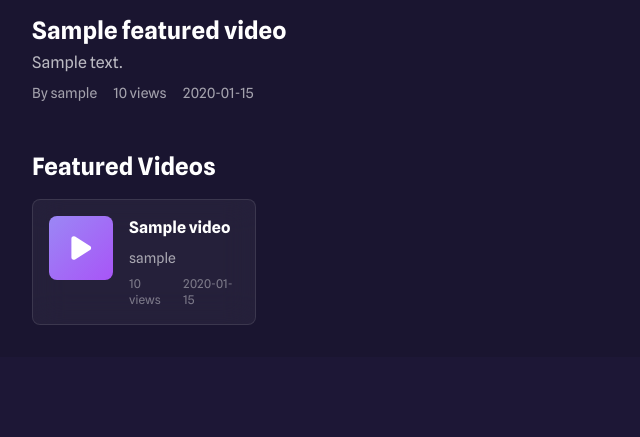
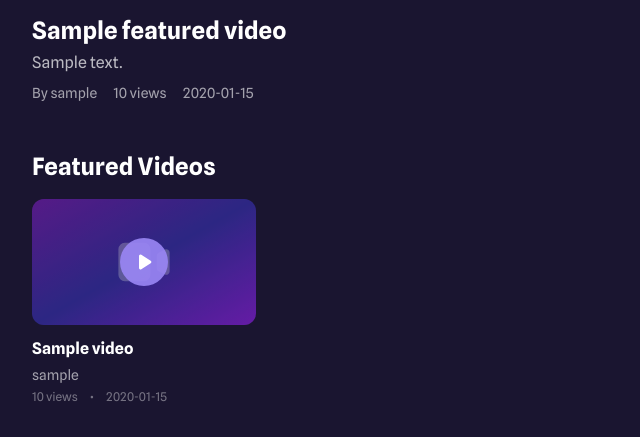
Before and after one commit to hartmath/woovb, a Flask app: template templates/home.html in a window 1280 px wide. Shown: the part 556-993 px from the top of the page, without its empty margins (0-640 px from the left). Before the commit the page ends 881 px from the top, so only its background shows below. Run offline with Flask 3, Linux system fonts and the light colour scheme; the template is opened without the code that fills it: most values are stand-ins (such as "Sample title", 1, 10 or a date in 2020); some libraries are stand-ins or nearby versions.

Commit message:
Fix video preview and thumbnails - Add CORS headers and improve UI

```diff
--- a/app.py
+++ b/app.py
@@ -9,7 +9,7 @@ import secrets
 app = Flask(__name__)
 app.config['SECRET_KEY'] = secrets.token_hex(16)
 app.config['UPLOAD_FOLDER'] = 'uploads/videos'
-app.config['MAX_CONTENT_LENGTH'] = 500 * 1024 * 1024  # 500MB max file size
+app.config['MAX_CONTENT_LENGTH'] = 50 * 1024 * 1024  # 50MB max file size (PythonAnywhere limit)
 app.config['ALLOWED_EXTENSIONS'] = {'mp4', 'avi', 'mov', 'mkv', 'webm', 'flv'}
 
 # Create upload directory if it doesn't exist
@@ -181,7 +181,11 @@ def serve_video(filename):
     if 'user_id' not in session:
         return redirect(url_for('login'))
 
-    return send_from_directory(app.config['UPLOAD_FOLDER'], filename)
+    response = send_from_directory(app.config['UPLOAD_FOLDER'], filename)
+    # Add CORS headers for video streaming
+    response.headers['Accept-Ranges'] = 'bytes'
+    response.headers['Cache-Control'] = 'no-cache'
+    return response
 
 @app.route('/search')
 def search():
--- a/templates/home.html
+++ b/templates/home.html
@@ -92,18 +92,25 @@
                     <!-- Featured Video Section -->
                     <div class="lg:col-span-2">
                         {% if featured_video %}
-                        <a href="{{ url_for('watch', video_id=featured_video.video_id) }}" class="block">
-                            <div class="relative aspect-video w-full overflow-hidden rounded-xl bg-gradient-to-br from-purple-900 to-indigo-900">
-                                <video class="w-full h-full object-cover" preload="metadata">
-                                    <source src="{{ url_for('serve_video', filename=featured_video.filename) }}#t=2" type="video/mp4">
-                                </video>
-                                <div class="absolute inset-0 flex items-center justify-center bg-black/30 backdrop-blur-[1px] group hover:bg-black/20 transition-all">
-                                    <button class="flex size-20 items-center justify-center rounded-full bg-primary/90 text-white backdrop-blur-sm transition-transform group-hover:scale-110 group-hover:bg-primary">
+                        <a href="{{ url_for('watch', video_id=featured_video.video_id) }}" class="block group">
+                            <div class="relative aspect-video w-full overflow-hidden rounded-xl bg-gradient-to-br from-purple-900 via-indigo-900 to-purple-800">
+                                <!-- Video Thumbnail Overlay -->
+                                <div class="absolute inset-0 flex flex-col items-center justify-center p-8">
+                                    <!-- Video Icon Background -->
+                                    <div class="absolute inset-0 flex items-center justify-center opacity-20">
+                                        <svg class="w-40 h-40 text-white" fill="currentColor" viewBox="0 0 20 20">
+                                            <path d="M2 6a2 2 0 012-2h6a2 2 0 012 2v8a2 2 0 01-2 2H4a2 2 0 01-2-2V6zM14.553 7.106A1 1 0 0014 8v4a1 1 0 00.553.894l2 1A1 1 0 0018 13V7a1 1 0 00-1.447-.894l-2 1z"></path>
+                                        </svg>
+                                    </div>
+                                    <!-- Play Button -->
+                                    <button class="flex size-20 items-center justify-center rounded-full bg-primary/90 text-white backdrop-blur-sm transition-transform group-hover:scale-110 group-hover:bg-primary shadow-2xl shadow-primary/50">
                                         <svg fill="currentColor" height="32" viewBox="0 0 256 256" width="32" xmlns="http://www.w3.org/2000/svg">
                                             <path d="M240,128a15.74,15.74,0,0,1-7.6,13.51L88.32,229.65a16,16,0,0,1-16.2.3A15.86,15.86,0,0,1,64,216.13V39.87a15.86,15.86,0,0,1,8.12-13.82,16,16,0,0,1,16.2.3L232.4,114.49A15.74,15.74,0,0,1,240,128Z"></path>
                                         </svg>
                                     </button>
                                 </div>
+                                <!-- Gradient Overlay -->
+                                <div class="absolute inset-0 bg-gradient-to-t from-black/60 via-transparent to-black/20 group-hover:from-black/40 transition-all"></div>
                             </div>
                         </a>
                         <div class="mt-4">
@@ -154,20 +161,31 @@
                     {% endif %}
                     <div class="mt-4 grid grid-cols-1 gap-x-6 gap-y-8 sm:grid-cols-2 md:grid-cols-3 lg:grid-cols-4 xl:grid-cols-5">
                         {% for video in videos %}
-                        <a href="{{ url_for('watch', video_id=video.video_id) }}" class="group block bg-white/5 backdrop-blur-lg rounded-lg p-4 border border-white/10 hover:border-primary/50 transition-all hover:scale-[1.02]">
-                            <div class="flex items-start gap-4">
-                                <div class="w-16 h-16 flex-shrink-0 rounded-lg bg-gradient-to-br from-primary to-purple-500 flex items-center justify-center">
-                                    <svg class="w-8 h-8 text-white" fill="currentColor" viewBox="0 0 20 20">
-                                        <path d="M6.3 2.841A1.5 1.5 0 004 4.11V15.89a1.5 1.5 0 002.3 1.269l9.344-5.89a1.5 1.5 0 000-2.538L6.3 2.84z"></path>
+                        <a href="{{ url_for('watch', video_id=video.video_id) }}" class="group block">
+                            <!-- Video Thumbnail -->
+                            <div class="relative aspect-video w-full overflow-hidden rounded-xl bg-gradient-to-br from-purple-800 via-indigo-800 to-purple-700 mb-3">
+                                <div class="absolute inset-0 flex items-center justify-center opacity-30">
+                                    <svg class="w-16 h-16 text-white" fill="currentColor" viewBox="0 0 20 20">
+                                        <path d="M2 6a2 2 0 012-2h6a2 2 0 012 2v8a2 2 0 01-2 2H4a2 2 0 01-2-2V6zM14.553 7.106A1 1 0 0014 8v4a1 1 0 00.553.894l2 1A1 1 0 0018 13V7a1 1 0 00-1.447-.894l-2 1z"></path>
                                     </svg>
                                 </div>
-                                <div class="flex-1 min-w-0">
-                                    <h3 class="text-base font-semibold text-white mb-2 line-clamp-2">{{ video.title }}</h3>
-                                    <p class="text-sm text-white/60">{{ video.username }}</p>
-                                    <div class="flex items-center gap-3 mt-2 text-xs text-white/40">
-                                        <span>{{ video.views }} views</span>
-                                        <span>{{ video.created_at[:10] }}</span>
+                                <!-- Play button overlay -->
+                                <div class="absolute inset-0 flex items-center justify-center bg-black/20 group-hover:bg-black/10 transition-all">
+                                    <div class="w-12 h-12 rounded-full bg-primary/90 flex items-center justify-center group-hover:scale-110 transition-transform">
+                                        <svg class="w-5 h-5 text-white ml-0.5" fill="currentColor" viewBox="0 0 20 20">
+                                            <path d="M6.3 2.841A1.5 1.5 0 004 4.11V15.89a1.5 1.5 0 002.3 1.269l9.344-5.89a1.5 1.5 0 000-2.538L6.3 2.84z"></path>
+                                        </svg>
                                     </div>
+                                </div>
+                            </div>
+                            <!-- Video Info -->
+                            <div>
+                                <h3 class="text-base font-semibold text-white mb-1 line-clamp-2 group-hover:text-primary transition-colors">{{ video.title }}</h3>
+                                <p class="text-sm text-white/60 mb-1">{{ video.username }}</p>
+                                <div class="flex items-center gap-3 text-xs text-white/40">
+                                    <span>{{ video.views }} views</span>
+                                    <span>•</span>
+                                    <span>{{ video.created_at[:10] }}</span>
                                 </div>
                             </div>
                         </a>
--- a/templates/watch.html
+++ b/templates/watch.html
@@ -79,9 +79,10 @@
                 class="video-js vjs-big-play-centered"
                 controls
                 preload="auto"
+                crossorigin="anonymous"
                 data-setup='{"fluid": true, "aspectRatio": "16:9"}'>
-                <source src="{{ url_for('serve_video', filename=video.filename) }}" type="video/mp4">
-                Your browser does not support the video tag.
+                <source src="{{ url_for('serve_video', filename=video.filename) }}" type="video/{{ video.filename.split('.')[-1] }}">
+                <p class="text-white p-8">Your browser doesn't support HTML5 video. Please try a different browser or download the video to watch it.</p>
             </video>
         </div>
 
```
Also changed, not shown: templates/dashboard.html (+23 -12 lines), templates/upload.html (+21 -3 lines), templates/videos.html (+22 -11 lines).
